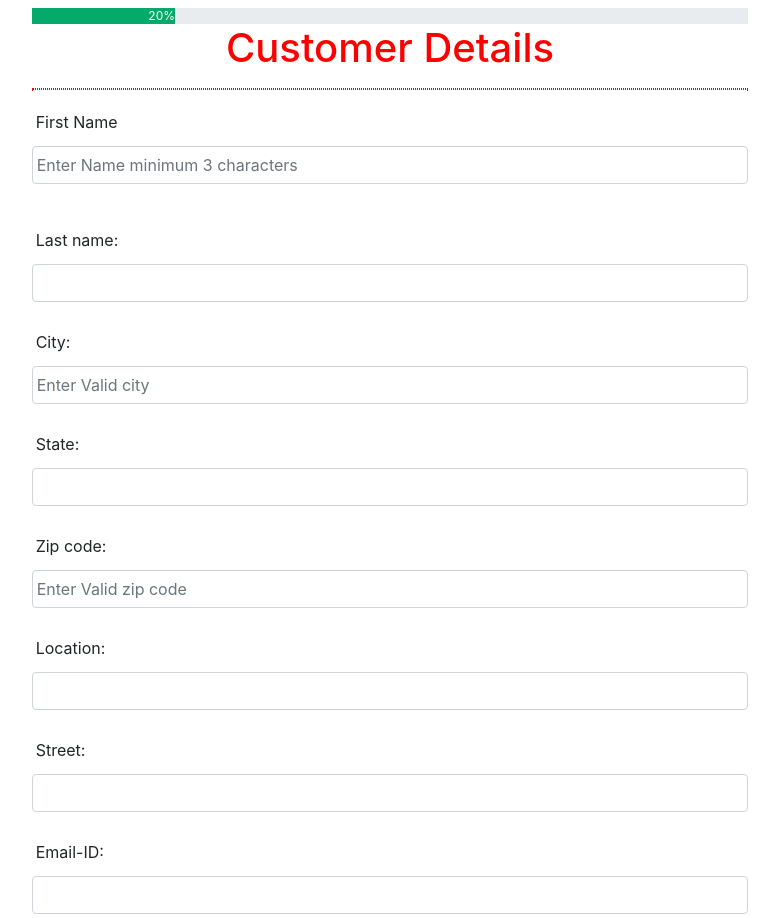
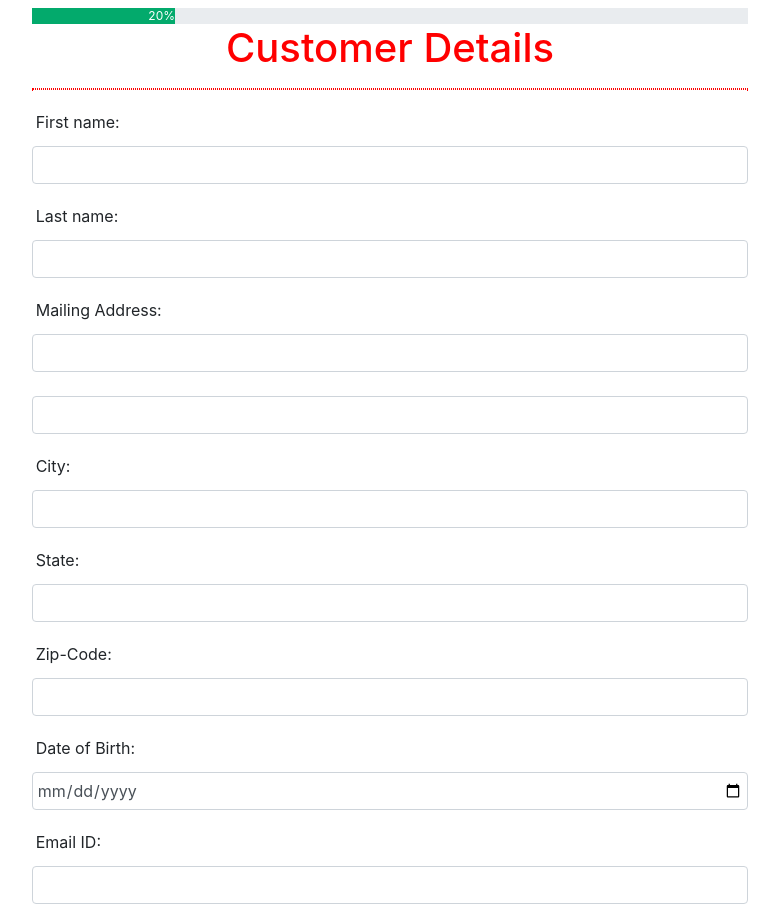
Before and after one commit to rishitarathore/Home-Insurance-Policy-App, an Angular app: page /customer-details in a window 1280 px wide. Shown: the top 918 px of the page, without its empty margins (250-1029 px from the left). Built offline with nearby package versions, Linux system fonts and the light colour scheme.

Commit message:
customer-details rollback

```diff
--- a/src/app/customer-details/customer-details.component.html
+++ b/src/app/customer-details/customer-details.component.html
@@ -1,71 +1,57 @@
-<app-progress-bar [progress]="20"></app-progress-bar>
-
-<div class="container col-md-7">
-
-    <div class="bar">
-    <div>
+<app-progress-bar [progress]=20></app-progress-bar>
+<div class="container col-7">
     <h1 style="color:red"> Customer Details </h1>
     <hr/>
-    </div>
-       <div>
-        <form #myform="ngForm">
-            <div class="form-group">
-                <label class="field name" for="name">First Name</label>
+    <form #myform="ngForm" (ngSubmit)="next()">
+        <div class="form-group">
+        <label for="fname">First name:</label>
 
-                <input class="form-control" minlength="3" maxlength="50" type="text"
-                name="name" placeholder="Enter Name minimum 3 characters" ngModel required #name="ngModel" pattern="[A-Z a-z]+"><br>
-                <div *ngIf="name.errors?.pattern" class="error">
-                    Name should be in Text
-                </div>
-                <div *ngIf="name.errors?.minlength" class="error">
-                    Name should be minimum 3 characters
-                </div>
-            </div>
-            <label for="lname">Last name:</label><br>
-            <input class="form-control" ngModel required  type="text" id="lname" name="lname"  #lname="ngModel"><br>
-             <label for="city">City:</label>
-                    <input class="form-control" type="text" class="form-control" name="city" maxlength=15 minlength="4" pattern="[a-z]*" ngModel required #cardnumber="ngModel" placeholder="Enter Valid city">
-                    <div class="error" *ngIf="cardnumber.errors?.minlength">Enter valid city</div>
-                    <div class="error" *ngIf="cardnumber.errors?.pattern">city should not contain any number
-                    </div>
-                <br>
+        <input  class="form-control" type="text" id="fname" name="fname" [(ngModel)]="customerModel.fname"></div>
+        <div class="form-group">
+
+        <label for="lname">Last name:</label>
+
+        <input class="form-control" type="text" id="lname" name="lname" [(ngModel)]="customerModel.lname"></div>
+        <div class="form-group">
+
+        <label for="mail">Mailing Address:</label>
+
+        <input class="form-control" type="text" id="mail" name="mail"><br>
+
+        <input class="form-control" type="text" id="mail" name="mail"></div>
 
 
+        <div class="form-group">
 
-            <label for="state">State:</label><br>
-            <input class="form-control" ngModel required type="text" id="state" name="state" #state="ngModel"><br>
-            <div class="row">
+        <label for="city">City:</label>
 
-                <div class="col">
+        <input class="form-control"  type="text" id="city" name="city"></div>
+        <div class="form-group">
 
-             <label for="zip code">Zip code:</label><br>
+        <label for="state">State:</label>
 
-             <input type="tel" class="form-control" name="zipcode" maxlength=6 minlength="3" pattern="[0-9]*" ngModel required #zipcode="ngModel" placeholder="Enter Valid zip code">
+        <input class="form-control" type="text" id="state" name="state"></div>
+        <div class="form-group">
 
-             <div class="error" *ngIf="zipcode.errors?.minlength">Enter valid Zip code</div>
+        <label for="zip">Zip-Code:</label>
 
-             <div class="error" *ngIf="zipcode.errors?.pattern">code should not contain any Alphabets</div>
+        <input class="form-control" type="text" id="zip" name="zip"></div>
+        <div class="form-group">
 
-           </div></div><br>
-            <label for="Location">Location:</label><br>
-            <input class="form-control" ngModel required type="text" id="Location" name="Location" #Location="ngModel"><br>
-            <label for="Street">Street:</label><br>
-            <input class="form-control" ngModel required  type="text" id="Street" name="Street" #Street="ngModel"><br>
-            <label for="EmailID">Email-ID:</label><br>
-            <input class="form-control" ngModel required type="email" pattern="[^ @]*@[^ @]*" id="EmailID" name="EmailID" #Emailid="ngModel">
+        <label for="dob">Date of Birth:</label>
 
-            <br>
-            </form>
+        <input class="form-control" type="date" id="dob" name="dob"></div>
+        <div class="form-group">
 
+        <label for="email">Email ID:</label>
 
+        <input class="form-control" type="email" id="email" name="email" [(ngModel)]="customerModel.email"></div>
 
-        <div class="row">
-                <div class="col">
-                    <button  class="rounded-pill btn-block" color="warn"  (click)="prev()">BACK</button>
-                </div>
-                <div class="col">
-                    <button class="rounded-pill btn-block" color="warn" (click)="next()" Type="submit" [disabled]="myform.form.invalid">CONTINUE </button>
-                </div>
-            </div>
-
+        <div class="footer">
+            <button class="button" (click)="prev()">Back</button>
+            <button style="float: right" id="button"
+            class="button"
+            (click)="next()" type="submit"> Continue</button>
         </div>
+</form>
+</div>
```
